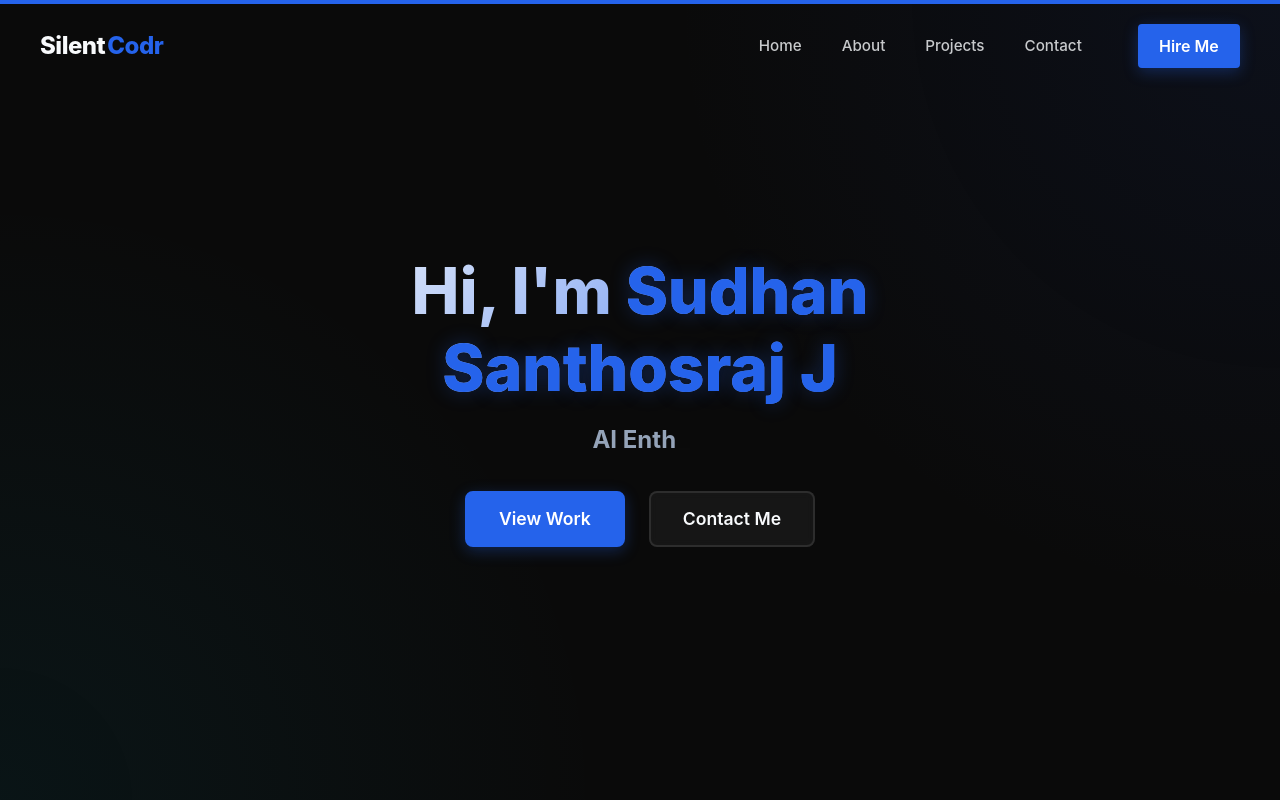
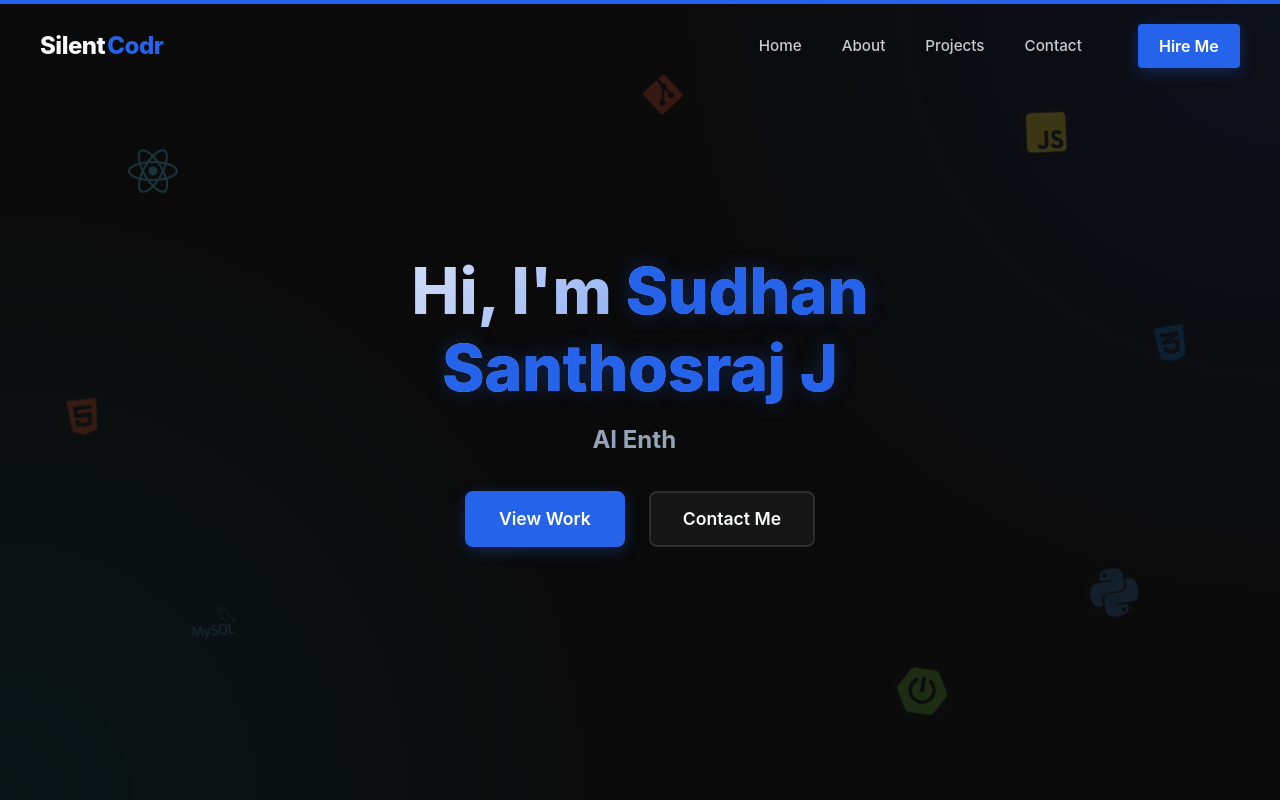
Before and after one commit to Silentcodr/Sudhan-s_Portfolio, a React (Vite) app: page / in a window 1280 px wide. Shown: the top 800 px of the page. Built offline with nearby package versions, Linux system fonts and the light colour scheme.

Commit message:
Add Floating Tech Icons and Redesign Favicon

```diff
--- /dev/null
+++ b/src/components/FloatingIcons.tsx
@@ -0,0 +1,72 @@
+import { motion } from 'framer-motion';
+import { FaReact, FaJsSquare, FaPython, FaHtml5, FaCss3Alt, FaGitAlt } from 'react-icons/fa';
+import { SiMysql, SiSpringboot } from 'react-icons/si';
+
+const icons = [
+    { Icon: FaReact, color: '#61DAFB', size: 50, x: '10%', y: '20%', delay: 0 },
+    { Icon: FaJsSquare, color: '#F7DF1E', size: 45, x: '80%', y: '15%', delay: 1 },
+    { Icon: FaPython, color: '#3776AB', size: 55, x: '85%', y: '70%', delay: 2 },
+    { Icon: SiMysql, color: '#4479A1', size: 45, x: '15%', y: '75%', delay: 3 },
+    { Icon: SiSpringboot, color: '#6DB33F', size: 50, x: '70%', y: '85%', delay: 4 },
+    { Icon: FaHtml5, color: '#E34F26', size: 40, x: '5%', y: '50%', delay: 1.5 },
+    { Icon: FaCss3Alt, color: '#1572B6', size: 40, x: '90%', y: '40%', delay: 2.5 },
+    { Icon: FaGitAlt, color: '#F05032', size: 45, x: '50%', y: '10%', delay: 3.5 },
+];
+
+const FloatingIcons = () => {
+    return (
+        <div style={{
+            position: 'absolute',
+            top: 0,
+            left: 0,
+            width: '100%',
+            height: '100%',
+            overflow: 'hidden',
+            pointerEvents: 'none',
+            zIndex: 0
+        }}>
+            {icons.map((item, index) => (
+                <motion.div
+                    key={index}
+                    initial={{ opacity: 0, scale: 0 }}
+                    animate={{
+                        opacity: 0.2,
+                        scale: 1,
+                        y: [0, -20, 0],
+                        rotate: [0, 10, -10, 0]
+                    }}
+                    transition={{
+                        opacity: { duration: 1, delay: item.delay },
+                        scale: { duration: 1, delay: item.delay },
+                        y: {
+                            duration: 4,
+                            repeat: Infinity,
+                            repeatType: "reverse",
+                            ease: "easeInOut",
+                            delay: item.delay
+                        },
+                        rotate: {
+                            duration: 6,
+                            repeat: Infinity,
+                            repeatType: "reverse",
+                            ease: "easeInOut",
+                            delay: item.delay
+                        }
+                    }}
+                    style={{
+                        position: 'absolute',
+                        left: item.x,
+                        top: item.y,
+                        color: item.color,
+                        fontSize: `${item.size}px`,
+                        filter: 'drop-shadow(0 0 10px rgba(255,255,255,0.1))'
+                    }}
+                >
+                    <item.Icon />
+                </motion.div>
+            ))}
+        </div>
+    );
+};
+
+export default FloatingIcons;
--- a/src/components/Hero.tsx
+++ b/src/components/Hero.tsx
@@ -2,9 +2,12 @@ import { motion } from 'framer-motion';
 import { Typewriter } from 'react-simple-typewriter';
 import './Hero.css';
 
+import FloatingIcons from './FloatingIcons';
+
 const Hero = () => {
     return (
         <section id="home" className="hero">
+            <FloatingIcons />
             <motion.div
                 className="hero-content"
                 initial={{ opacity: 0, y: 30 }}
```
Also changed, not shown: public/favicon.svg.
